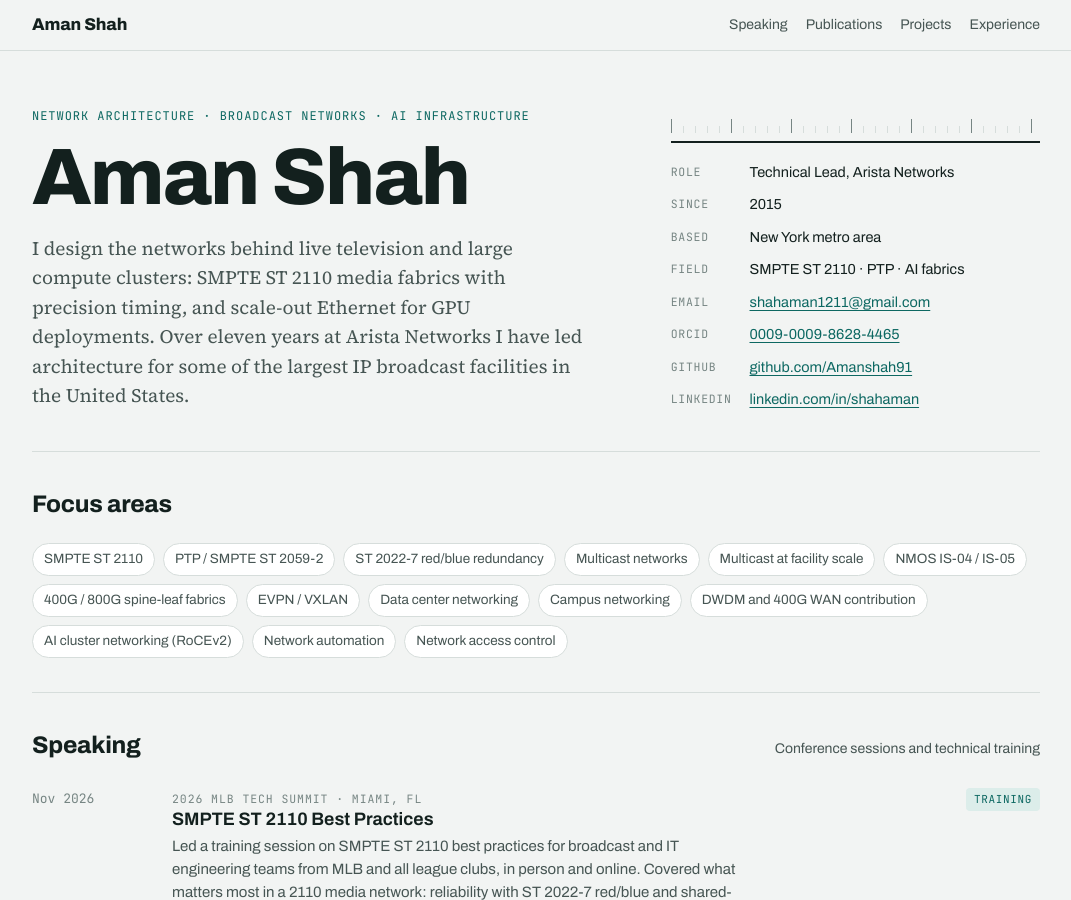
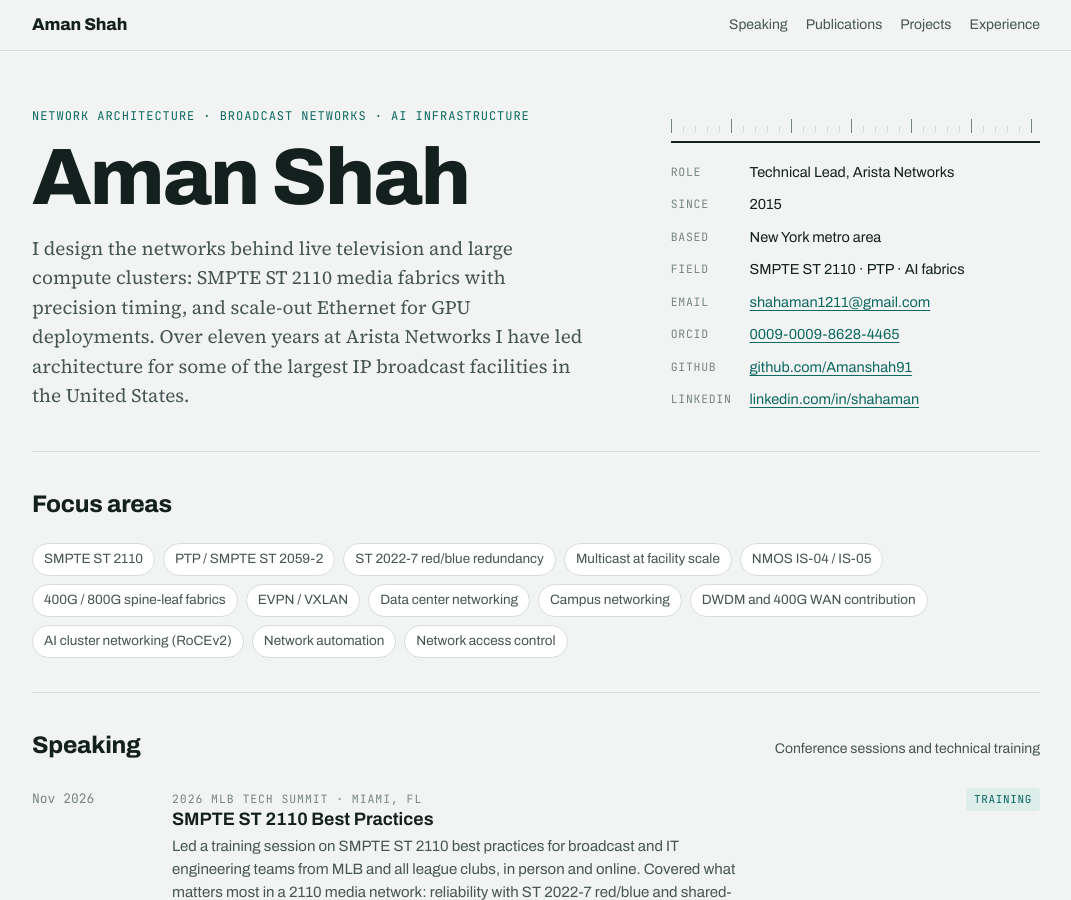
Before and after one commit to Amanshah91/amanshah91.github.io, a Jekyll site: the page built from index.html, in a window 1280 px wide and 900 px high. Shown: the whole window, without its empty margins (104-1175 px from the left). Built offline with Jekyll 4.4.1, drawn with Linux system fonts in a browser that asks for light colours.

Commit message:
Focus areas: remove Multicast networks
Co-Authored-By: Claude Opus 5.5 <noreply@anthropic.com>
Claude-Session: https://claude.ai/code/session_016ECpXB9SB4zXKomSvGvhZo

```diff
--- a/index.html
+++ b/index.html
@@ -29,7 +29,6 @@ layout: default
       <span>SMPTE ST 2110</span>
       <span>PTP / SMPTE ST 2059-2</span>
       <span>ST 2022-7 red/blue redundancy</span>
-      <span>Multicast networks</span>
       <span>Multicast at facility scale</span>
       <span>NMOS IS-04 / IS-05</span>
       <span>400G / 800G spine-leaf fabrics</span>
```
